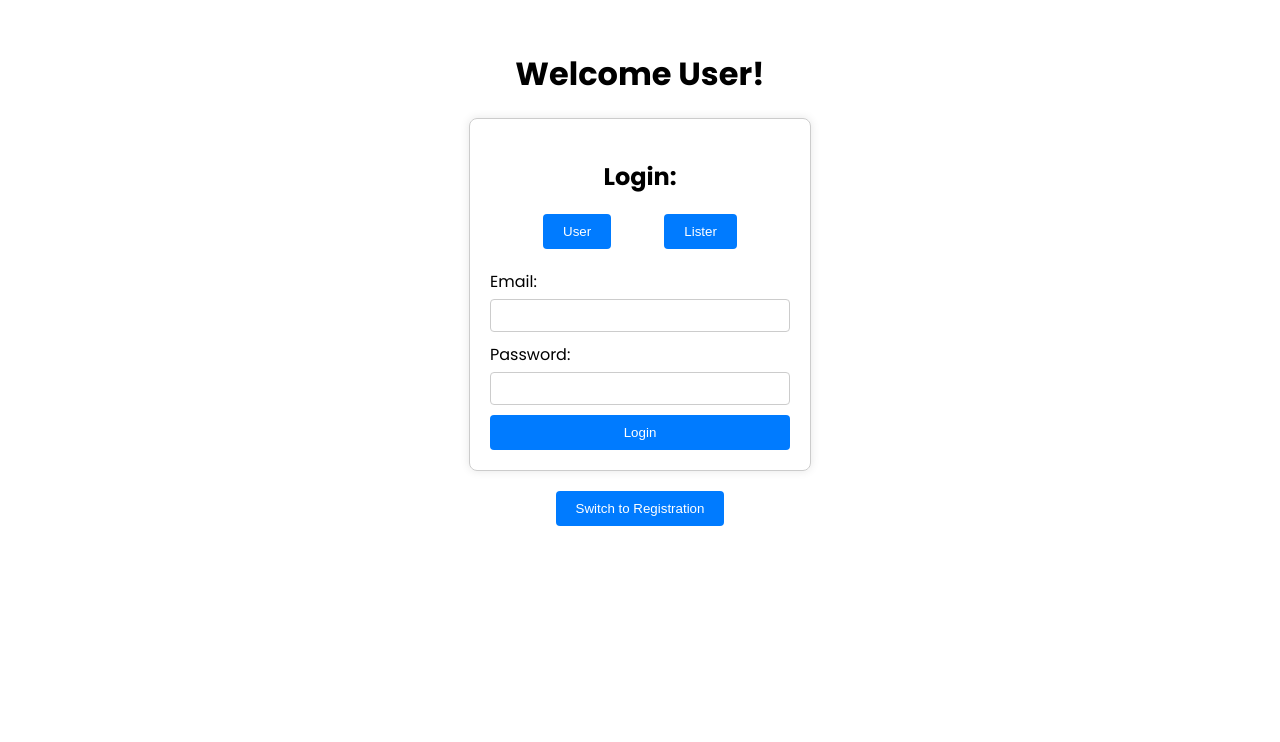
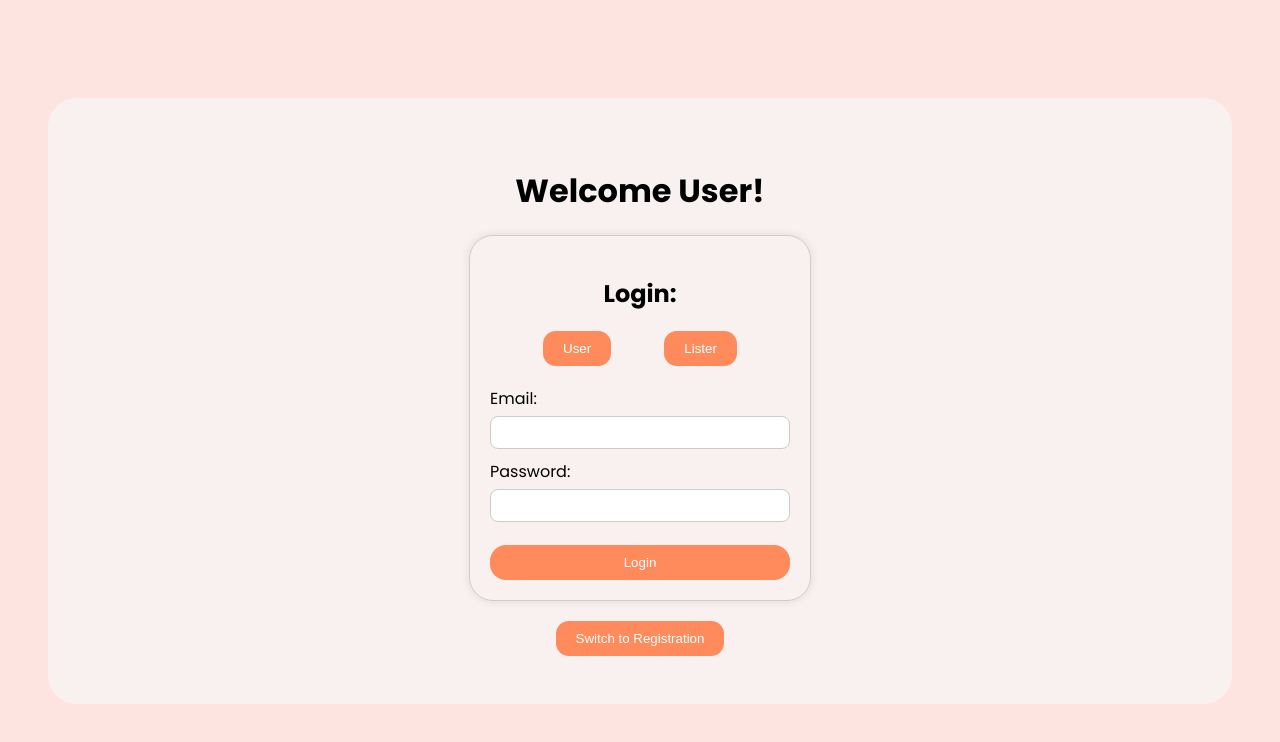
Before and after one commit to dibya-roy-sundar/ORENTAL, a React (Vite) app in the folder client/: page /RegisterLogin in a window 1280 px wide. Shown: the top 742 px of the page. Built offline with nearby package versions, Linux system fonts and the light colour scheme.

Commit message:
chnaged css

```diff
--- a/client/src/Pages/Home/Home.jsx
+++ b/client/src/Pages/Home/Home.jsx
@@ -14,15 +14,15 @@ const Home = () => {
             <div className="header">
                 <div className="navbar">
                     <div className="left">
-                        <div className='navItemLeft'>1</div>
-                        <div className='navItemLeft'>2</div>
-                        <div className='navItemLeft'>3</div>
-                        <div className='navItemLeft'>4</div>
-                        <div className='navItemLeft'>5</div>
+                        <div className='navItemLeft'>Home</div>
+                        <div className='navItemLeft'>Overview</div>
+                        <div className='navItemLeft'>Amenities</div>
+                        <div className='navItemLeft'>Footer</div>
+                        {/* <div className='navItemLeft'>5</div> */}
                     </div>
                     <div className="right">
-                        <div className='navItemRight'>6</div>
-                        <div className='navItemRight'>7</div>
+                        <div className='navItemRight'>Login</div>
+                        <div className='navItemRight'>Sign Up</div>
                     </div>
                 </div>
             </div>
--- a/client/src/Pages/Register-Login/RegisterLogin.jsx
+++ b/client/src/Pages/Register-Login/RegisterLogin.jsx
@@ -58,6 +58,7 @@ const RegistrationAndLoginForm = () => {
   };
 
   return (
+    <div  className='register-main'>
     <div className="registration-and-login-form">
       <h1>Welcome {isLogin ? (userType === 'user' ? 'User!' : 'Lister!') : `to ${userType === 'user' ? 'User' : 'Lister'} Registration!`}</h1>
       <ToastContainer />
@@ -151,10 +152,12 @@ const RegistrationAndLoginForm = () => {
           </div>
         )}
       </div>
-
+      <div className='regbtn'>
       <button onClick={handleFormSwitch}>
         {isLogin ? 'Switch to Registration' : 'Switch to Login'}
       </button>
+      </div>
+    </div>
     </div>
   );
 };
--- a/client/src/Pages/Register-Login/RegisterLogin.scss
+++ b/client/src/Pages/Register-Login/RegisterLogin.scss
@@ -1,6 +1,14 @@
+.register-main{
+    background-color: #fee4e0;
+    padding: 3rem;
+    min-height: 100vh;
+}
 .registration-and-login-form {
     text-align: center;
     margin-top: 50px;
+    padding: 3rem;
+    border-radius: 1.8rem;
+    background-color: #f9f0f0;;
 
     h1 {
         margin-bottom: 20px;
@@ -16,7 +24,7 @@
             width: 300px;
             padding: 20px;
             border: 1px solid #ccc;
-            border-radius: 8px;
+            border-radius: 1.5rem;
             box-shadow: 0 0 10px rgba(0, 0, 0, 0.1);
             margin: 0 10px;
         }
@@ -53,7 +61,7 @@
                 width: 100%;
                 padding: 8px;
                 margin-bottom: 10px;
-                border-radius: 4px;
+                border-radius: 0.5rem;
                 border: 1px solid #ccc;
                 box-sizing: border-box;
                 transition: border-color 0.3s;
@@ -67,15 +75,16 @@
             button[type="submit"] {
                 width: 100%;
                 padding: 10px;
-                border-radius: 4px;
-                background-color: #007bff;
+                border-radius: 1rem;
+                background-color: #ff8b5d;
+                margin-top: 0.8rem;
                 color: #fff;
                 border: none;
                 cursor: pointer;
                 transition: background-color 0.3s;
 
                 &:hover {
-                    background-color: #0056b3;
+                    background-color: #ff6f36;
                 }
             }
         }
@@ -83,15 +92,31 @@
 
     button {
         padding: 10px 20px;
-        border-radius: 4px;
-        background-color: #007bff;
+        border-radius: 0.8rem;
+        background-color: #ff8b5d;
         color: #fff;
         border: none;
         cursor: pointer;
         transition: background-color 0.3s;
 
         &:hover {
-            background-color: #0056b3;
+            background-color: #ff6f36;
+        }
+    }
+    .regbtn{
+        button{
+            padding: 10px 20px;
+            border-radius: 0.8rem;
+            background-color: #ff8b5d;
+            color: #fff;
+            border: none;
+            cursor: pointer;
+            transition: background-color 0.3s;
+
+            &:hover {
+                background-color: #ff6f36;
+            }
+
         }
     }
 }
```
